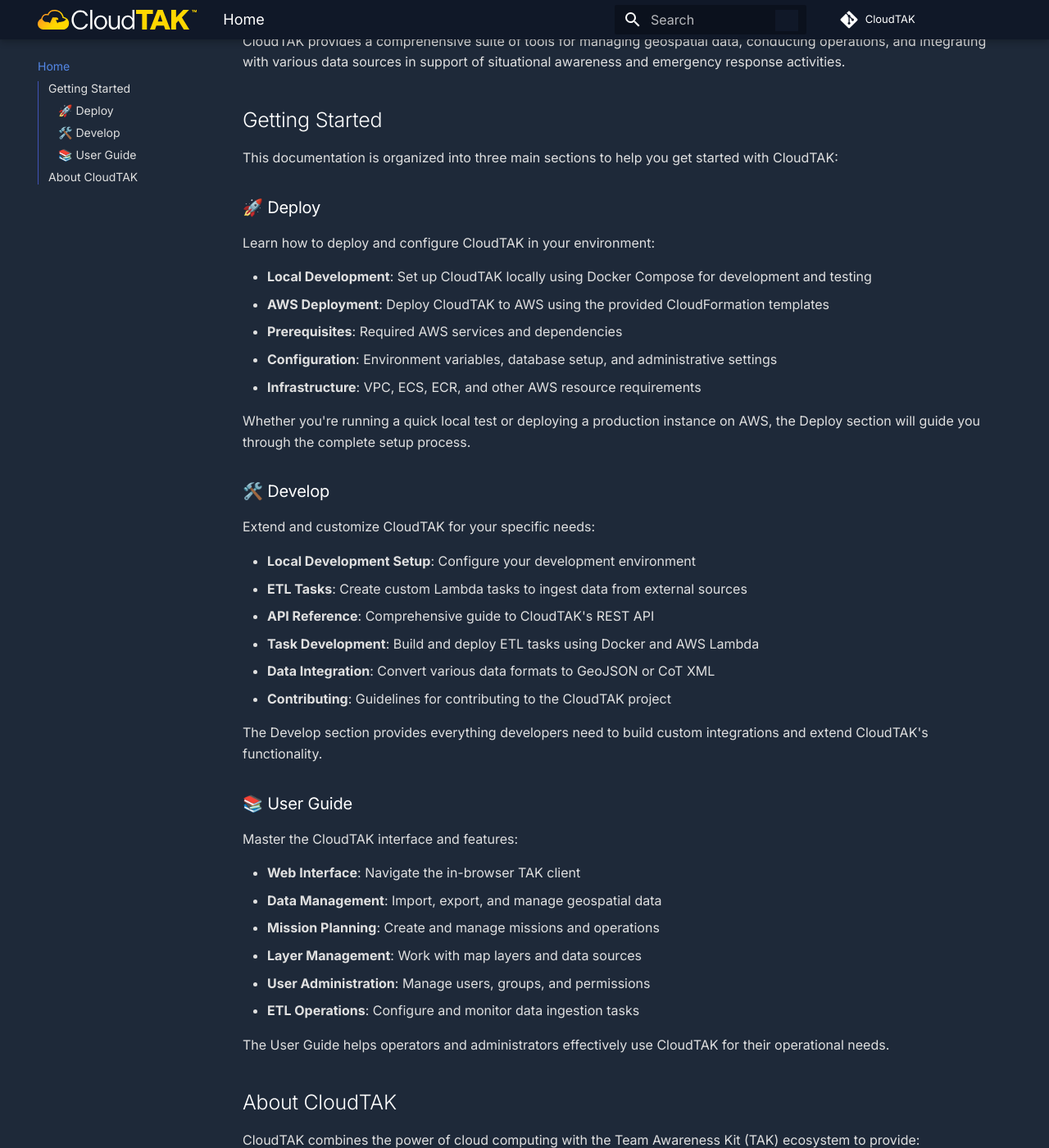
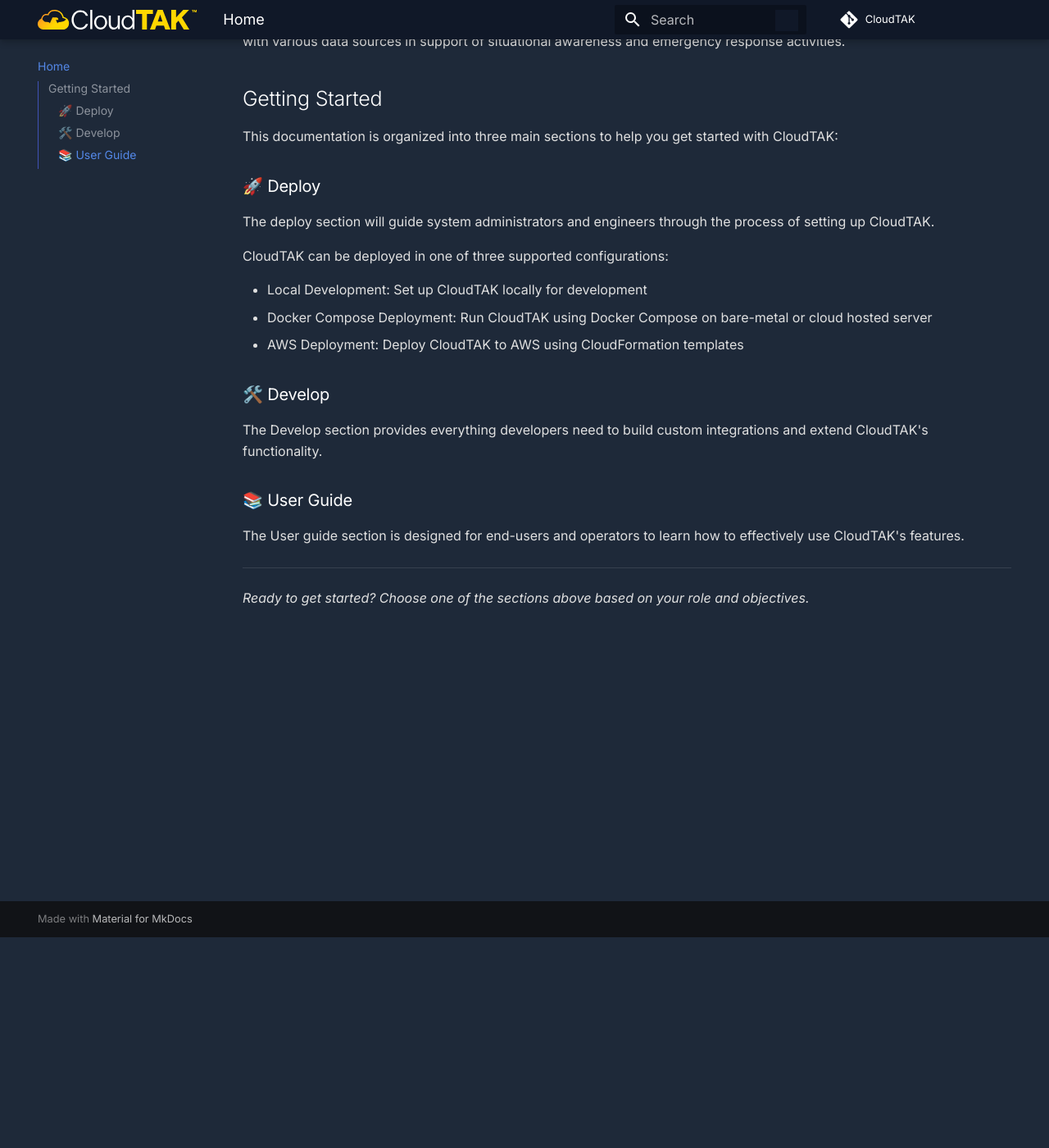
Before and after one commit to dfpc-coe/CloudTAK-Website, an MkDocs documentation site: the page built from docs/docs/docs.md, in a window 1280 px wide and 1400 px high, scrolled down 257 px. Shown: the whole window at 82% size. Built offline with MkDocs 1.6.1 and Material for MkDocs 9.7.7, drawn with Linux system fonts in a browser that asks for light colours; comment, search, counter and statistics services are not loaded; some of the changed text lies outside the part shown.

Commit message:
Update Docs Section

```diff
--- a/docs/docs/docs.md
+++ b/docs/docs/docs.md
@@ -1,6 +1,6 @@
 # CloudTAK Documentation
 
-Welcome to the official documentation for [CloudTAK](https://github.com/dfpc-coe/CloudTAK), a full-featured in-browser TAK client powered by AWS that facilitates ETL operations to bring non-TAK data sources into a TAK Server.
+Welcome to the official documentation for [CloudTAK](https://github.com/dfpc-coe/CloudTAK), an open-source, full-featured, in-browser TAK client.
 
 CloudTAK provides a comprehensive suite of tools for managing geospatial data, conducting operations, and integrating with various data sources in support of situational awareness and emergency response activities.
 
@@ -10,53 +10,21 @@
 
 ### 🚀 Deploy
 
-Learn how to deploy and configure CloudTAK in your environment:
+The deploy section will guide system administrators and engineers through the process of setting up CloudTAK.
 
-- **Local Development**: Set up CloudTAK locally using Docker Compose for development and testing
-- **AWS Deployment**: Deploy CloudTAK to AWS using the provided CloudFormation templates
-- **Prerequisites**: Required AWS services and dependencies
-- **Configuration**: Environment variables, database setup, and administrative settings
-- **Infrastructure**: VPC, ECS, ECR, and other AWS resource requirements
+CloudTAK can be deployed in one of three supported configurations:
 
-Whether you're running a quick local test or deploying a production instance on AWS, the Deploy section will guide you through the complete setup process.
+- Local Development: Set up CloudTAK locally for development
+- Docker Compose Deployment: Run CloudTAK using Docker Compose on bare-metal or cloud hosted server
+- AWS Deployment: Deploy CloudTAK to AWS using CloudFormation templates
 
 ### 🛠️ Develop
-
-Extend and customize CloudTAK for your specific needs:
-
-- **Local Development Setup**: Configure your development environment
-- **ETL Tasks**: Create custom Lambda tasks to ingest data from external sources
-- **API Reference**: Comprehensive guide to CloudTAK's REST API
-- **Task Development**: Build and deploy ETL tasks using Docker and AWS Lambda
-- **Data Integration**: Convert various data formats to GeoJSON or CoT XML
-- **Contributing**: Guidelines for contributing to the CloudTAK project
 
 The Develop section provides everything developers need to build custom integrations and extend CloudTAK's functionality.
 
 ### 📚 User Guide
 
-Master the CloudTAK interface and features:
-
-- **Web Interface**: Navigate the in-browser TAK client
-- **Data Management**: Import, export, and manage geospatial data
-- **Mission Planning**: Create and manage missions and operations
-- **Layer Management**: Work with map layers and data sources
-- **User Administration**: Manage users, groups, and permissions
-- **ETL Operations**: Configure and monitor data ingestion tasks
-
-The User Guide helps operators and administrators effectively use CloudTAK for their operational needs.
-
-## About CloudTAK
-
-CloudTAK combines the power of cloud computing with the Team Awareness Kit (TAK) ecosystem to provide:
-
-- **Real-time Situational Awareness**: Live data feeds and collaborative mapping
-- **Data Integration**: ETL capabilities to incorporate diverse data sources
-- **Scalable Architecture**: Cloud-native design built for AWS
-- **Browser-based Access**: No client installation required
-- **Mission Support**: Tools for planning and conducting operations
-
-For technical details, source code, and the latest updates, visit the [CloudTAK repository](https://github.com/dfpc-coe/CloudTAK) on GitHub.
+The User guide section is designed for end-users and operators to learn how to effectively use CloudTAK's features.
 
 ---
 
```
